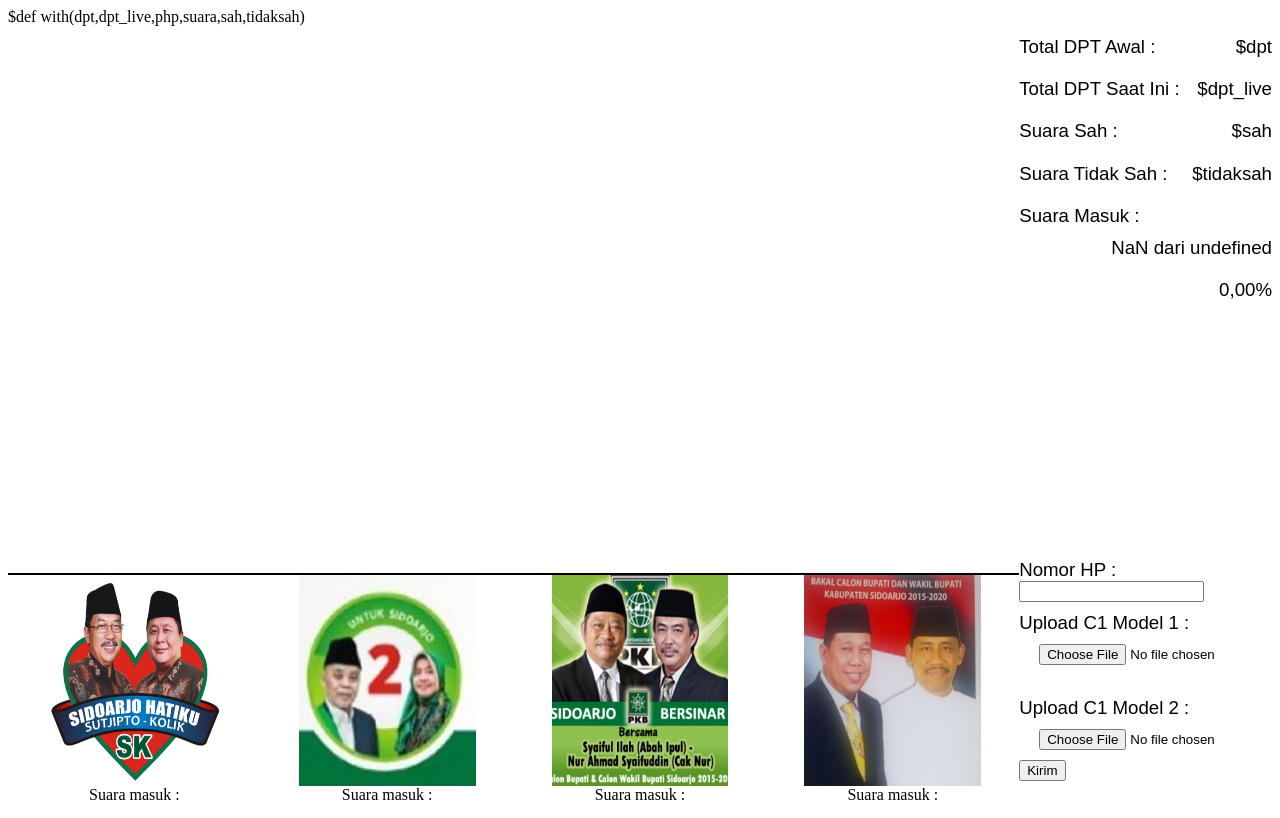
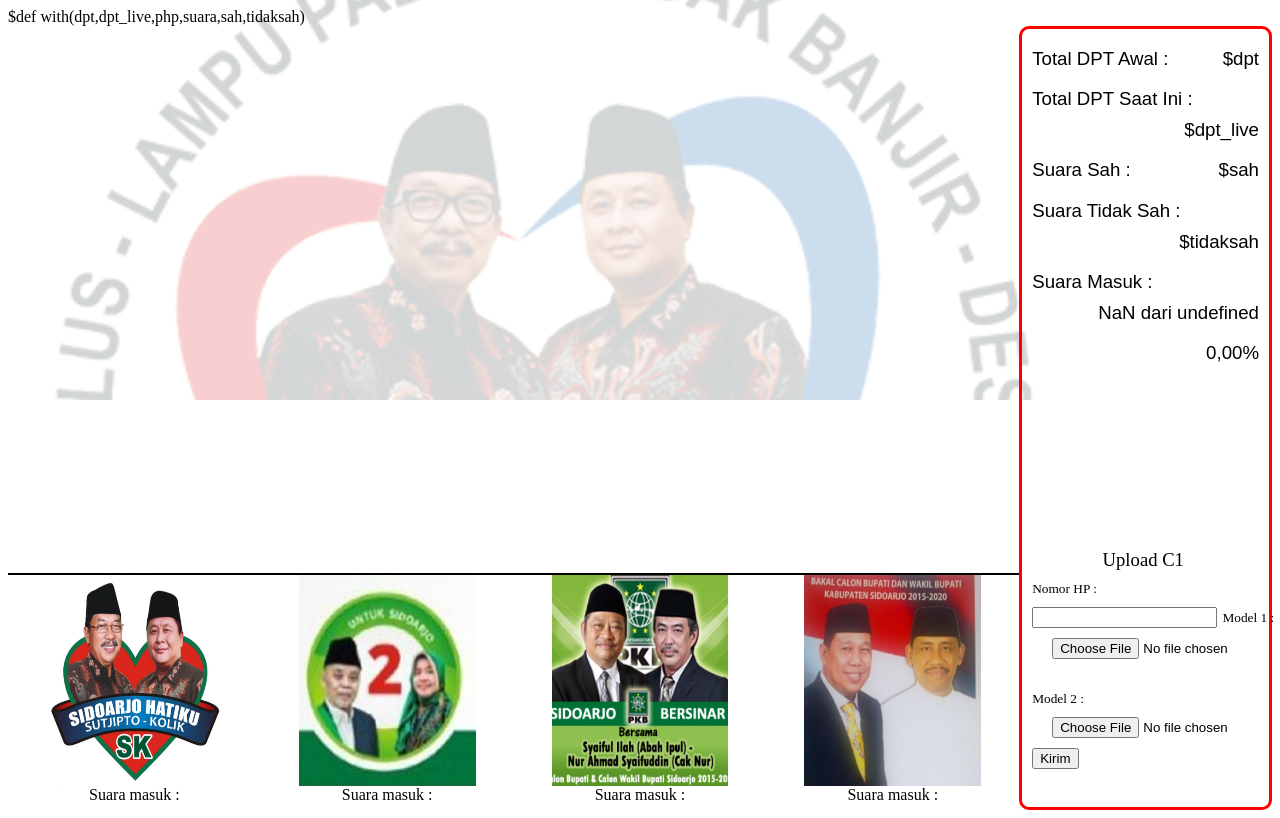
Before and after one commit to ahmadmuzakki29/web-py, a plain HTML site: page views/quickcount.html in a window 1280 px wide. Shown: the top 818 px of the page. Drawn offline with Linux system fonts and the light colour scheme.

Commit message:
Signed-off-by: Ahmad Muzakki <muzakki.ahmad29@gmail.com>

```diff
--- a/static/css/quickcount.css
+++ b/static/css/quickcount.css
@@ -72,26 +72,30 @@
 }
 
 .c1{
-    background:#0E9B53;
+    background: #FE2121;
     border: none;
 }
 .c2{
 
-    background:#F2ED5A;
+    background: #FFD100;
     border: none;
 }
 .c3{
-    background: #4547F2;
+    background: #5A9900;
     border: none;
 }
 .c4{
-    background: #E20C22;
+    background: #0C36E2;
     border: none;
 }
 
 .keterangan{
     vertical-align: top !important;
     text-align:left;
+    border: solid 3px;
+    padding: 10px;
+    border-color: red;
+    border-radius: 10px;
 }
 .keterangan > div{
     width:100%;
@@ -109,6 +113,31 @@
 .upload{
     position:absolute;
     bottom:0;
-    right:0;
+    left: 0;
+    padding: 10px;
+}
+.upload div{
+  font: 10pt serif;
+}
+.background{
+  left: 30;
+  top: -100;
+  width: 1028px;
+  height: 500px;
+  display: block;
+  position: absolute;
+}
 
+.background::after {
+  content: "";
+  background: url("/static/images/hatiku bg.jpg");
+  opacity: 0.2;
+  background-size:100%;
+  top: 0;
+  left: 0;
+  bottom: 0;
+  right: 0;
+  position: absolute;
+  background-repeat: no-repeat;
+  z-index: -1;
 }
--- a/views/quickcount.html
+++ b/views/quickcount.html
@@ -23,6 +23,14 @@ suara[4] = $suara['total4'];
 
 </head>
 <body>
+<script>
+$$(function(){
+	width = $$("body").width();
+	width = (80/100)*width;
+	$$(".background").width(width);
+});
+</script>
+<div class='background'></div>
 <div class='chart_box'>
 <ul >
 <li id="1">
@@ -80,9 +88,10 @@ suara[4] = $suara['total4'];
 
 <div class='upload'>
 <form action='https://app.radiaranai.com/upload_c1/' enctype="multipart/form-data" method='post'>
-<div> Nomor HP : <input type='text' name='nomor' /></div>
-<div> Upload C1 Model 1 : </div><div style='padding-left:20px;'><input type='file' name='c1_1'/></div><br/><br/>
-<div> Upload C1 Model 2 : </div><div style='padding-left:20px;'><input type='file' name='c1_2'/></div>
+<div style="font-size: 14pt; text-align:center; width: 90%;">Upload C1</div><br/>
+<div> Nomor HP : </div><br/><div><input type='text' name='nomor' /></div>
+<div> Model 1 : </div><div style='padding-left:20px;'><input type='file' name='c1_1'/></div><br/><br/>
+<div> Model 2 : </div><div style='padding-left:20px;'><input type='file' name='c1_2'/></div>
 <div><input type='submit' name='simpan' value='Kirim'/></div>
 </form>
 </div>
```
Also changed, not shown: static/images/hatiku bg.jpg (added).
